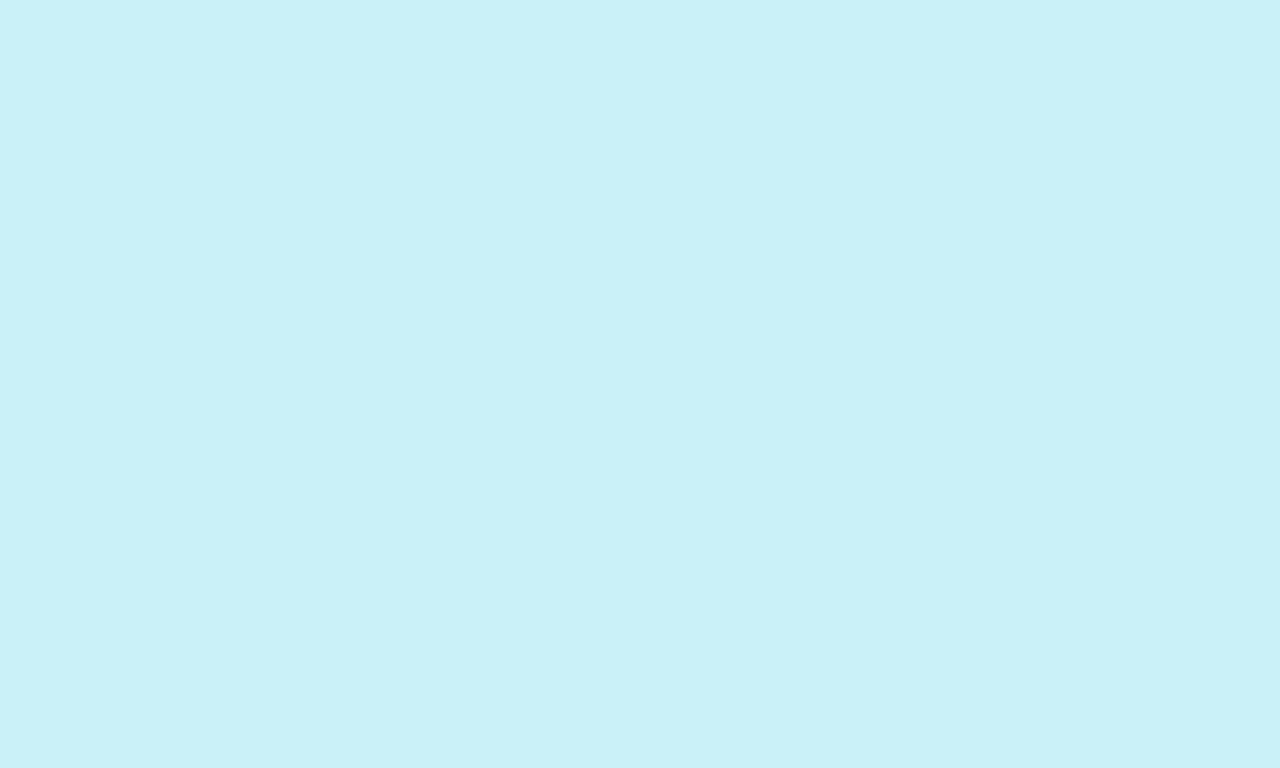
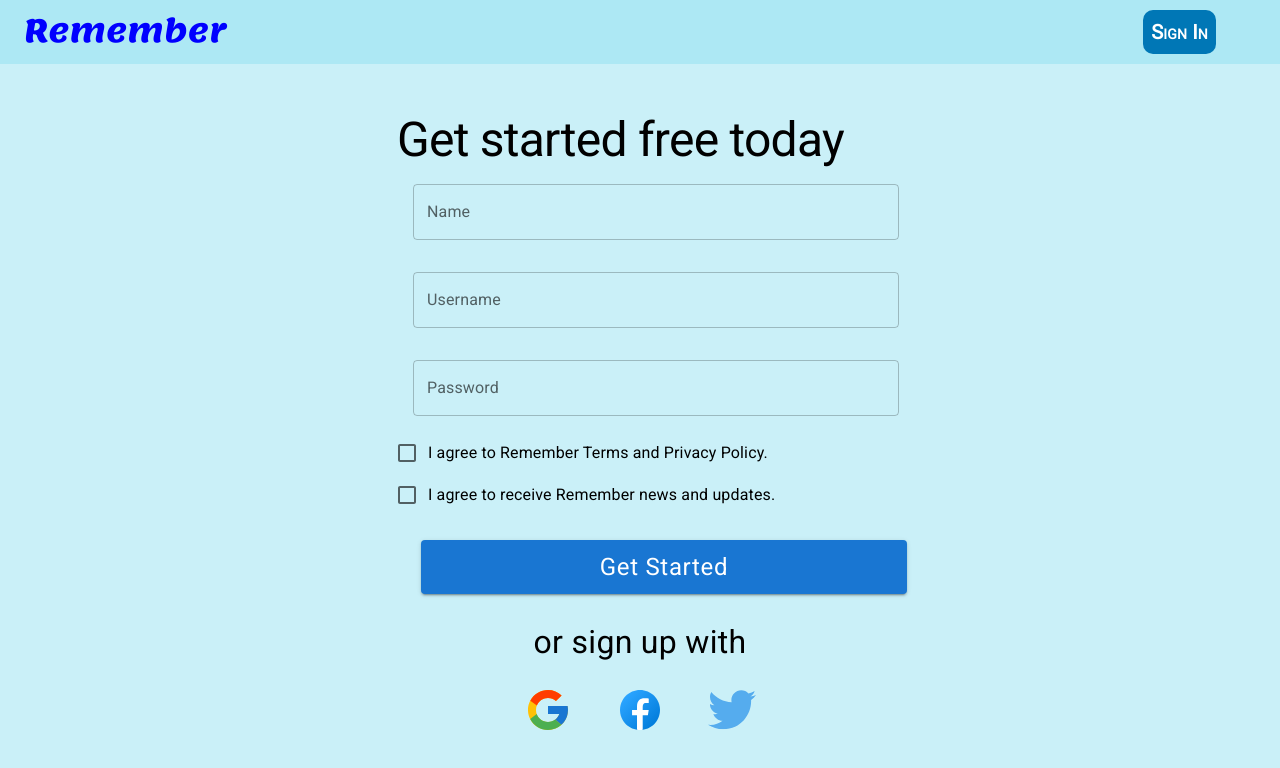
Before and after one commit to dtr-beast/Remember, a React (Create React App) app: page /signup in a window 1280 px wide. Before the commit this address had no page. Shown: the top 768 px of the page. Built offline with nearby package versions, Linux system fonts and the light colour scheme.

Commit message:
Created Register.tsx (Polishing Left)

```diff
--- a/package.json
+++ b/package.json
@@ -8,6 +8,7 @@
     "@mui/icons-material": "^5.0.4",
     "@mui/material": "^5.0.4",
     "bootstrap": "^5.1.3",
+    "gh-pages": "^3.2.3",
     "react": "^17.0.2",
     "react-bootstrap": "^2.0.2",
     "react-dom": "^17.0.2",
@@ -28,7 +29,7 @@
   },
   "scripts": {
     "start": "react-scripts --openssl-legacy-provider start",
-    "build": "react-scripts build",
+    "build": "react-scripts  --openssl-legacy-provider build",
     "test": "react-scripts test",
     "eject": "react-scripts eject"
   },
--- a/public/index.html
+++ b/public/index.html
@@ -2,7 +2,7 @@
 <html lang="en">
 <head>
     <meta charset="utf-8"/>
-    <title>React App</title>
+    <title>Remember</title>
 </head>
 <body>
 <div id="root"></div>
--- a/src/App.tsx
+++ b/src/App.tsx
@@ -3,11 +3,13 @@ import {Routes, Route} from "react-router-dom"
 
 import Home from "./components/Home";
 import Login from "./components/Login";
+import Register from "./components/Register";
 
 export default function App() {
     return (
         <Routes>
             <Route path="/login" element={<Login/>}/>
+            <Route path="/signup" element={<Register/>}/>
             <Route path="/" element={<Home/>}/>
         </Routes>
     );
--- a/src/components/Login.tsx
+++ b/src/components/Login.tsx
@@ -4,6 +4,7 @@ import GoogleLogo from "../assets/images/google.svg"
 import TwitterLogo from "../assets/images/twitter.svg"
 import FacebookLogo from "../assets/images/facebook.svg"
 import {useTextField} from "../hooks";
+import {Link} from "react-router-dom";
 //
 // interface SignInFormProps {
 //     submitUser: (user: User) => void
@@ -71,10 +72,13 @@ export default function Login() {
                     marginLeft: 20,
                     marginRight: 40
                 }}>
-                    <Typography variant="h6" color="inherit" component="div"
-                                style={{fontVariant: "small-caps", fontWeight: "bold", color: "white"}}>
-                        Sign Up
-                    </Typography>
+                    <Link to="/signup" style={{textDecoration: "none"}}>
+                        <Typography variant="h6" color="inherit" component="div"
+                                    style={{fontVariant: "small-caps", fontWeight: "bold", color: "white"}}>
+                            Sign Up
+                        </Typography>
+                    </Link>
+
                 </Button>
             </Toolbar>
         </AppBar>
@@ -84,6 +88,7 @@ export default function Login() {
                 <Typography variant="h1" sx={{fontSize: "3em"}}>
                     Sign In
                 </Typography>
+
                 <Typography variant="h3" component="div" sx={{fontSize: "1em", m: "1em"}}>
                     Use your email to sign in:
                 </Typography>
@@ -104,7 +109,7 @@ export default function Login() {
                     <Button sx={{textTransform: "none", m: "1em", borderRadius: "10%"}}>
                         <img src={GoogleLogo} alt="Google Logo"/>
                     </Button>
-                    <Button sx={{textTransform: "none", m: "1em"}}>
+                    <Button sx={{textTransform: "none", m: "1em"}}>2
                         <img src={FacebookLogo} alt="Facebook Logo"/>
                     </Button>
                     <Button sx={{textTransform: "none", m: "1em"}}>
--- a/src/components/Navbar.tsx
+++ b/src/components/Navbar.tsx
@@ -25,10 +25,13 @@ export default function Navbar() {
                     marginLeft: 20,
                     marginRight: 40
                 }}>
-                    <Typography variant="h6" color="inherit" component="div"
-                                style={{fontVariant: "small-caps", fontWeight: "bold", color: "white"}}>
-                        Sign Up
-                    </Typography>
+                    <Link to="/signup" style={{textDecoration: "none"}}>
+                        <Typography variant="h6" color="inherit" component="div"
+                                    style={{fontVariant: "small-caps", fontWeight: "bold", color: "white"}}>
+                            Sign Up
+                        </Typography>
+                    </Link>
+
                 </Button>
             </Toolbar>
         </AppBar>
--- a/src/components/Register.tsx
+++ b/src/components/Register.tsx
@@ -0,0 +1,141 @@
+import React, {FormEvent, useState} from "react";
+import {
+    AppBar,
+    Box,
+    Button,
+    Toolbar,
+    Typography,
+    TextField,
+    FormGroup,
+    FormControlLabel,
+    Checkbox
+} from "@mui/material";
+
+import GoogleLogo from "../assets/images/google.svg"
+import TwitterLogo from "../assets/images/twitter.svg"
+import FacebookLogo from "../assets/images/facebook.svg"
+import {useTextField} from "../hooks";
+import {Link} from "react-router-dom";
+
+// interface SignInFormProps {
+//     submitUser: (user: User) => void
+// }
+
+async function asyncRequest(promise: Promise<any>) {
+    try {
+        const data = await promise
+        return [data, null]
+    } catch (error) {
+        return [null, error]
+    }
+}
+
+export default function Register() {
+
+    const username = useTextField('Username')
+    const password = useTextField('Password', 'password')
+    const name = useTextField('Name')
+    const [privacyBox, setPrivacyBox] = useState(false)
+    const [updateBox, setUpdateBox] = useState(false)
+
+    async function getOnSubmit(event: FormEvent<HTMLFormElement>) {
+        event.preventDefault()
+
+        username.reset()
+        password.reset()
+
+        // Cancel request if username field is empty
+        if (username.value === '') {
+            username.setError(true)
+            username.setHelperText("Enter a username")
+            return;
+        }
+        //
+        // const [user, error] = await asyncRequest(loginService.login({
+        //     username: username.value,
+        //     password: password.value
+        // }))
+
+        // if (error) {
+        //     if (error.message === 'invalidUsername') {
+        //         username.setError(true)
+        //         username.setHelperText("Couldn't find your account")
+        //     } else if (error.message === 'invalidPassword') {
+        //         console.log("Wrong Pass")
+        //         password.setError(true)
+        //         password.setHelperText("Wrong Password")
+        //     }
+        // } else {
+        //     submitUser(user)
+        // }
+    }
+
+    return <>
+        <AppBar position="static" style={{backgroundColor: "#ADE8F4"}} elevation={0}>
+            <Toolbar>
+                <Typography variant="h6"
+                            sx={{flexGrow: 1, color: "#00f", fontFamily: "Lemonada", fontSize: "2em"}}>
+                    Remember
+                </Typography>
+                <Button style={{
+                    textTransform: "none",
+                    backgroundColor: "#0077B6",
+                    borderRadius: 10,
+                    marginLeft: 20,
+                    marginRight: 40
+                }}>
+                    <Link to="/login" style={{textDecoration: "none"}}>
+                        <Typography variant="h6" color="inherit" component="div"
+                                    style={{fontVariant: "small-caps", fontWeight: "bold", color: "white"}}>
+                            Sign In
+                        </Typography>
+                    </Link>
+                </Button>
+            </Toolbar>
+        </AppBar>
+
+        <Box sx={{p: "3em", display: "flex"}}>
+            <Box sx={{m: "auto"}}>
+                <Typography variant="h1" sx={{fontSize: "3em"}}>
+                    Get started free today
+                </Typography>
+                <form onSubmit={getOnSubmit}>
+                    {/* TODO: Figure out how to control the width, giving Box to the first textfield is a workaround for now (prototyping only) */}
+                    <Box><TextField {...name} fullWidth sx={{m: "1em"}}/></Box>
+                    <TextField {...username} fullWidth sx={{m: "1em"}}/>
+                    <TextField {...password} fullWidth sx={{m: "1em"}}/>
+
+                    <FormGroup>
+                        {/* TODO: Link the Privacy Policy and TOS */}
+                        <FormControlLabel
+                            control={<Checkbox checked={privacyBox} onChange={e => setPrivacyBox(e.target.checked)}/>}
+                            label="I agree to Remember Terms and Privacy Policy."/>
+                        <FormControlLabel
+                            control={<Checkbox checked={updateBox} onChange={e => setUpdateBox(e.target.checked)}/>}
+                            label="I agree to receive Remember news and updates."/>
+                    </FormGroup>
+                    {/* TODO: Customize the button and   */}
+                    <Button id="login-button" type="submit" variant="contained" color="primary" fullWidth
+                            sx={{m: "1em", fontSize: "1.5em", textTransform: "none"}}>Get Started</Button>
+
+                </form>
+
+                <Typography component="div" sx={{fontSize: "2em", textAlign: "center", mx: "1em"}}>
+                    or sign up with
+                </Typography>
+                {/* TODO: Replace with normal buttons black and white icons */}
+                <Box sx={{m: "auto", display: "flex", justifyContent: "center"}}>
+                    <Button sx={{textTransform: "none", m: "1em", borderRadius: "10%"}}>
+                        <img src={GoogleLogo} alt="Google Logo"/>
+                    </Button>
+                    <Button sx={{textTransform: "none", m: "1em"}}>
+                        <img src={FacebookLogo} alt="Facebook Logo"/>
+                    </Button>
+                    <Button sx={{textTransform: "none", m: "1em"}}>
+                        <img src={TwitterLogo} alt="Twitter Logo"/>
+                    </Button>
+                </Box>
+            </Box>
+        </Box>
+    </>
+}
```
Also changed, not shown: src/hooks/index.ts (+13 -0 lines), 1 other file (tests, documents, lock files or other folders).
